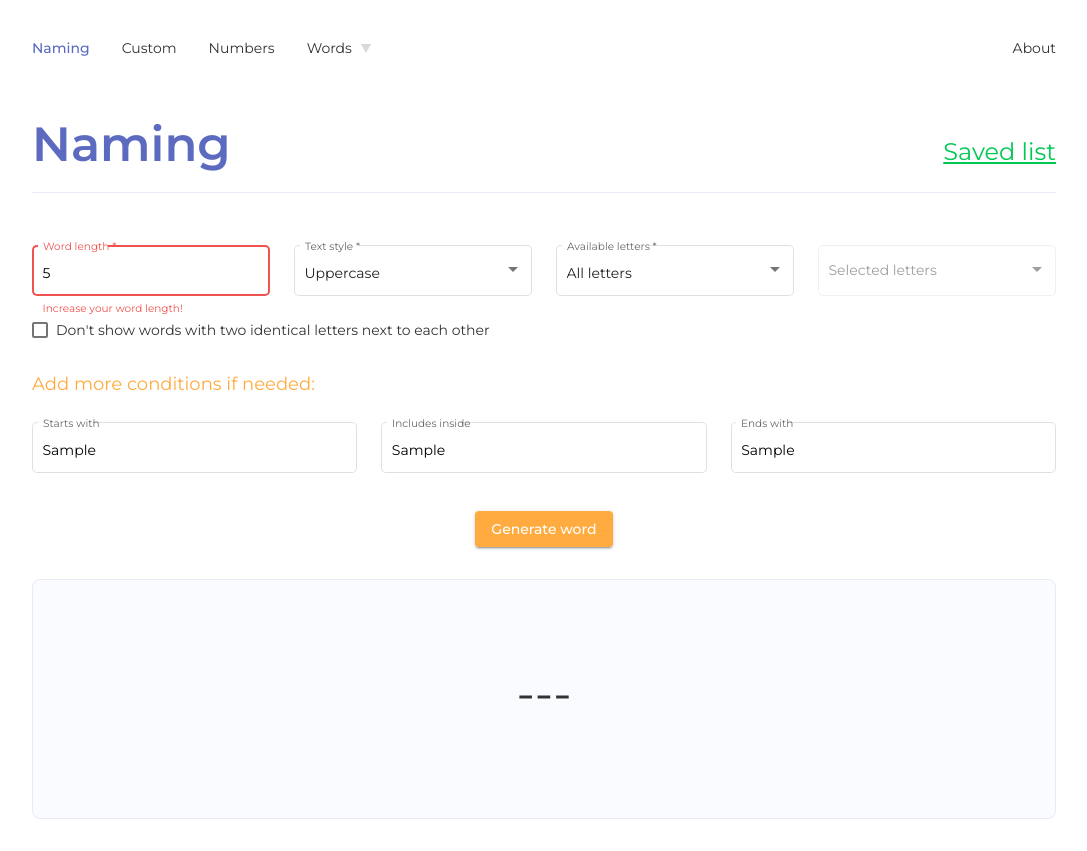
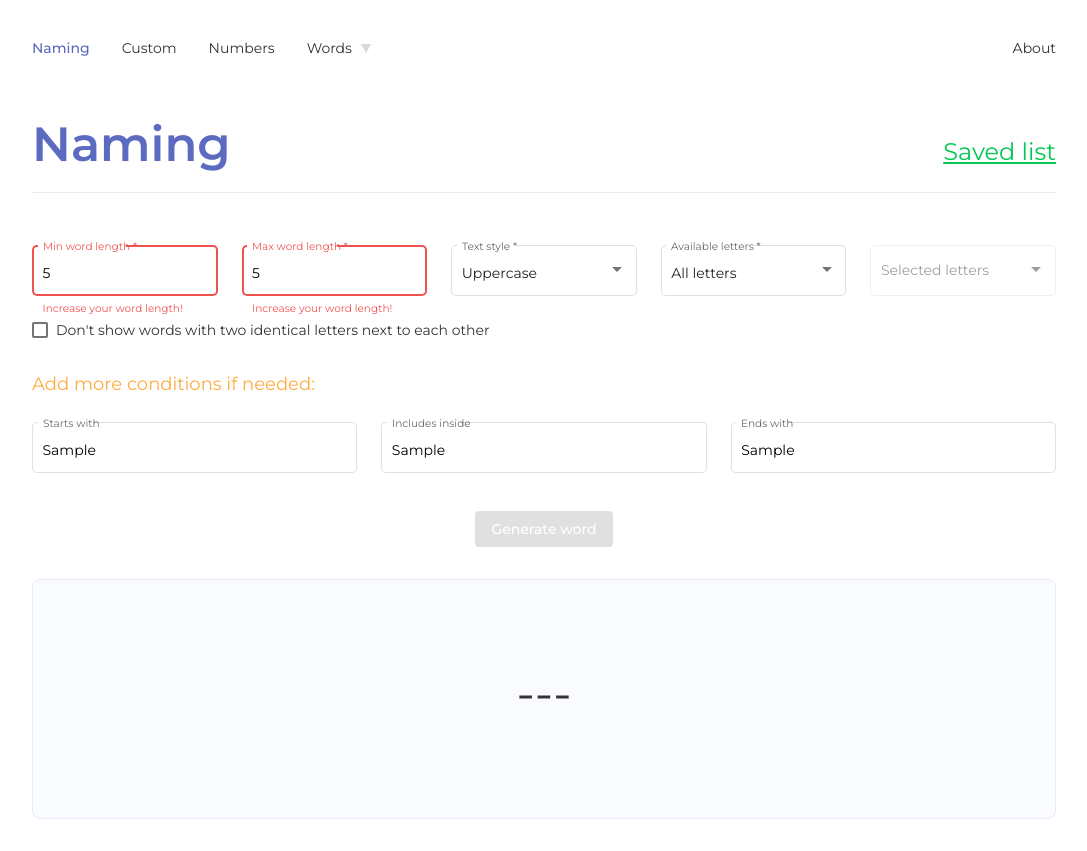
Before and after one commit to zoroMari/randomizer, an Angular app: page /naming in a window 1280 px wide. Both pictures are taken after typing "Sample", "Sample", "Sample" into the empty fields and a click on the button "Generate word". Shown: the whole page, without its empty margins (96-1183 px from the left). Built offline with nearby package versions, Linux system fonts and the light colour scheme.

Commit message:
Filter improvement (#6)
fixed custom-theme file, added logic random length of generated word, fixed width of inputs in the form, finished naming page

```diff
--- a/src/app/pages/naming/naming-component.html
+++ b/src/app/pages/naming/naming-component.html
@@ -5,9 +5,17 @@
 <form [formGroup]="form" (submit)="handleGenerateWord()">
   <div class="formLine formLine_1">
     <mat-form-field appearance="outline">
-      <mat-label>Word length</mat-label>
-      <input matInput formControlName="length" type="number" min="1">
-      <mat-error *ngIf="form.controls['length'].invalid">
+      <mat-label>Min word length</mat-label>
+      <input matInput formControlName="minLength" type="number" min="1">
+      <mat-error *ngIf="form.controls['minLength'].invalid">
+        Increase your word length!
+      </mat-error>
+    </mat-form-field>
+
+    <mat-form-field appearance="outline">
+      <mat-label>Max word length</mat-label>
+      <input matInput formControlName="maxLength" type="number" min="1">
+      <mat-error *ngIf="form.controls['maxLength'].invalid">
         Increase your word length!
       </mat-error>
     </mat-form-field>
@@ -92,6 +100,7 @@
     type="submit"
     mat-raised-button
     color="accent"
+    [disabled]="form.invalid"
   >
     Generate word
   </button>
--- a/src/app/pages/naming/naming-component.sass
+++ b/src/app/pages/naming/naming-component.sass
@@ -13,6 +13,7 @@
   @media screen and (max-width: 1024px)
     overflow-y: scroll
     scroll-behavior: smooth
+    padding-right: $medium-spacing
 
   a
     font-size: $medium-font
@@ -33,13 +34,16 @@
         flex-wrap: wrap
 
       mat-form-field
-        width: 100%
+        width: 100% !important
 
         &:not(:last-of-type)
           margin-right: $medium-spacing
 
           @media screen and (max-width: 1024px)
             margin-right: 0
+
+      ::ng-deep .mat-form-field-infix
+        width: 100% !important
 
     .checkboxLine
       display: flex
--- a/src/app/pages/naming/naming-component.ts
+++ b/src/app/pages/naming/naming-component.ts
@@ -38,6 +38,8 @@ export class NamingComponent implements OnInit, OnDestroy {
   ngOnInit() {
     this._getFormOptions();
     this._formInitialization();
+    this.form.controls['minLength'].markAsTouched();
+    this.form.controls['maxLength'].markAsTouched();
     this._savedService.fetchSavedList(this.title);
 
     this._sub = this.form.controls['letterCondition'].valueChanges.subscribe(
@@ -89,10 +91,21 @@ export class NamingComponent implements OnInit, OnDestroy {
     )
 
     this._sub.add(
+      this.form.controls['minLength'].valueChanges.subscribe(
+        (min) => {
+          this.form.controls['maxLength'].setValidators([Validators.required, Validators.min(min)]);
+          this.form.controls['maxLength'].updateValueAndValidity();
+        }
+      )
+    )
+
+    this._sub.add(
       this.wordMinLength.subscribe(
         (value) => {
-          this.form.controls['length'].setValidators([Validators.required, Validators.min(value)]);
-          this.form.controls['length'].updateValueAndValidity();
+          this.form.controls['minLength'].setValidators([Validators.required, Validators.min(value)]);
+          this.form.controls['minLength'].updateValueAndValidity();
+          this.form.controls['maxLength'].setValidators([Validators.required, Validators.min(value)]);
+          this.form.controls['maxLength'].updateValueAndValidity();
         }
       )
     )
@@ -124,7 +137,8 @@ export class NamingComponent implements OnInit, OnDestroy {
   }
 
   private _getValuesFromForm() {
-    const length: number = this.form.controls['length'].value;
+    const minLength: number = this.form.controls['minLength'].value;
+    const maxLength: number = this.form.controls['maxLength'].value;
     const style: TextStyle = this.form.controls['style'].value;
     const identicalLetters: boolean = this.form.controls['identicalLetters'].value;
     const lettersCondition: PossibleLetters = this.form.controls['letterCondition'].value;
@@ -136,7 +150,8 @@ export class NamingComponent implements OnInit, OnDestroy {
     const ends: string = this.form.controls['ends'].value.trim();
 
     return {
-      length,
+      minLength,
+      maxLength,
       style,
       lettersCondition,
       lettersSelected,
@@ -149,7 +164,8 @@ export class NamingComponent implements OnInit, OnDestroy {
 
   private _formInitialization() {
     this.form = new FormGroup({
-      length: new FormControl('5', [Validators.required]),
+      minLength: new FormControl('5', [Validators.required]),
+      maxLength: new FormControl('5', [Validators.required]),
       style: new FormControl(this.styleList[0], Validators.required),
       letterCondition: new FormControl(this.letterConditionsAll[0], Validators.required),
       lettersSelected: new FormControl({ value: [], disabled: this.possibleLettersDisable }, Validators.required),
--- a/src/app/pages/naming/naming.service.ts
+++ b/src/app/pages/naming/naming.service.ts
@@ -5,7 +5,8 @@ import { FilterMethodService } from "src/app/shared/services/filter-method.servi
 
 
 export interface INamingFilterInputs {
-  length: number;
+  minLength: number;
+  maxLength: number;
   style: TextStyle;
   identicalLetters: boolean;
   lettersCondition: PossibleLetters;
@@ -38,12 +39,16 @@ export class NamingSevice {
 
     word.push(...start, ...include, ...end);
 
-    const maxGeneratedLength = options.length - word.length;
+    const minGeneratedLength = options.minLength - word.length;
+    const maxGeneratedLength = options.maxLength - word.length;
+
+    const generatedLength = this._filterMethodService.getRandomNumber(minGeneratedLength, maxGeneratedLength);
+
     const generatedPart = [];
     const lastIndexOfPartBeforeInclude = Math.floor(maxGeneratedLength / 2) - 1;
     const firstIndexofPartAfterInclude = Math.floor(maxGeneratedLength / 2);
 
-    while (generatedPart.length < maxGeneratedLength) {
+    while (generatedPart.length < generatedLength) {
       let letter: string = this._filterMethodService.getRandomItemFromArray(options.lettersSelected);
 
       const canBeIdenticalLetters = options.identicalLetters === false || form.controls['identicalLetters'].disabled;
--- a/src/app/shared/services/filter-method.service.ts
+++ b/src/app/shared/services/filter-method.service.ts
@@ -4,12 +4,13 @@ import { TextStyle, PossibleLetters } from "../models/conditions-enums.model";
 @Injectable({providedIn: 'root'})
 export class FilterMethodService {
   public getRandomItemFromArray(array: string[]): string {
-    const index = this.getRandomNumber(array.length);
+    const index = this.getRandomNumber(0,array.length - 1);
     return array[index];
   }
 
-  public getRandomNumber(max: number): number {
-    return Math.floor(Math.random() * max);
+  public getRandomNumber(min: number, max: number) {
+    const rand = min + Math.random() * (max + 1 - min);
+    return Math.floor(rand);
   }
 
   public addStyleToWord(word: string, condition: TextStyle): string {
--- a/src/custom-theme.scss
+++ b/src/custom-theme.scss
@@ -19,8 +19,10 @@ $randomizer-theme: mat.define-light-theme((
   typography: $randomizer-typography,
 ));
 
+// mat.$theme-ignore-duplication-warnings: true;
+
 @include mat.core($randomizer-typography);
-@include mat.all-component-themes($randomizer-theme);
+@include mat.all-component-colors($randomizer-theme);
 
 
 html, body { height: 100%; }
```
Also changed, not shown: src/app/navigation/navigation.component.html (line endings or trailing spaces).
